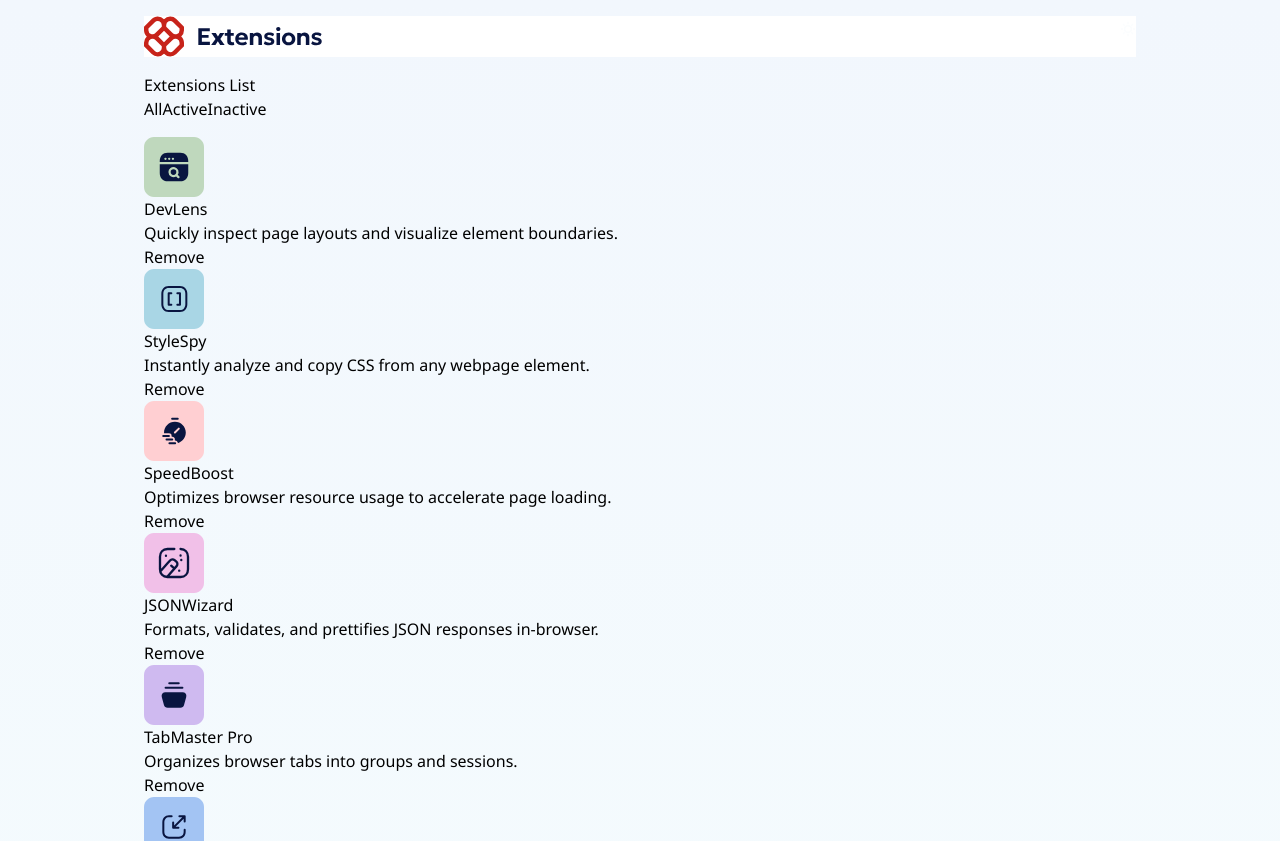
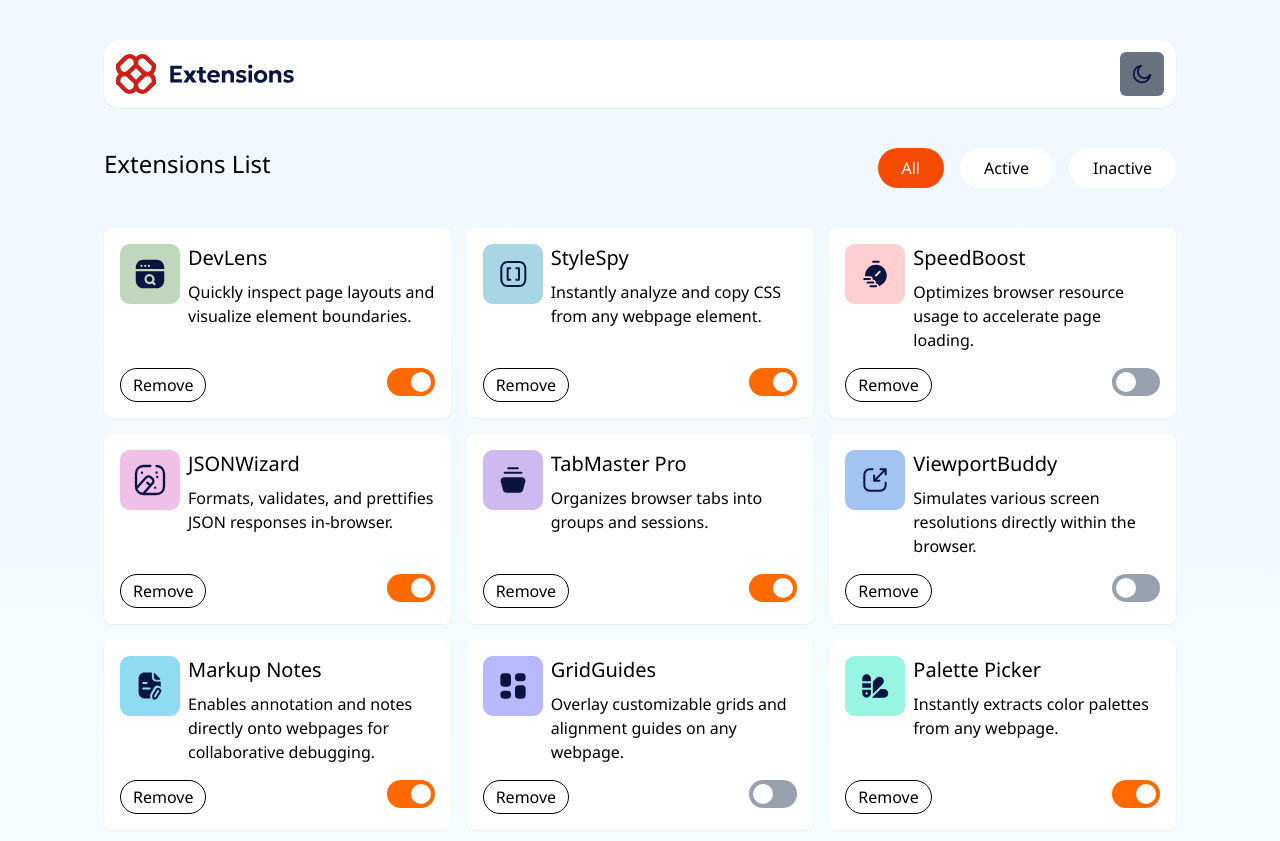
Before and after one commit to jjdavenport/browser-extensions-manager-ui-main, a React (Vite) app: page / in a window 1280 px wide. Shown: the top 841 px of the page. Built offline with nearby package versions, Linux system fonts and the light colour scheme.

Commit message:
add buttons

```diff
--- a/src/App.jsx
+++ b/src/App.jsx
@@ -13,8 +13,8 @@ function App() {
         <Container>
           <Header />
           <Nav />
-          <main>
-            <ul>
+          <main className="flex flex-1">
+            <ul className="grid grid-cols-3 grid-rows-4 gap-4">
               {data.map((i, index) => (
                 <Extension key={index} data={i} />
               ))}
--- a/src/components/container.jsx
+++ b/src/components/container.jsx
@@ -1,7 +1,9 @@
 const Container = ({ children }) => {
   return (
     <>
-      <div className="flex w-full max-w-5xl flex-col gap-4 p-4">{children}</div>
+      <div className="flex w-full max-w-6xl flex-1 flex-col gap-10 p-10">
+        {children}
+      </div>
     </>
   );
 };
--- a/src/components/extension.jsx
+++ b/src/components/extension.jsx
@@ -1,17 +1,28 @@
+import { useState } from "react";
+import ToggleButton from "./toggle-button";
+
 const Extension = ({ data }) => {
+  const [active, setActive] = useState(data.isActive);
+
+  const toggle = () => {
+    setActive(!active);
+  };
+
   return (
     <>
-      <li>
-        <div>
+      <li className="flex flex-col justify-between gap-4 rounded-lg bg-white p-4 shadow-xs">
+        <div className="flex items-start gap-2">
           <img src={data.logo} />
-          <div>
-            <span>{data.name}</span>
+          <div className="flex flex-col gap-2">
+            <span className="text-xl">{data.name}</span>
             <p>{data.description}</p>
           </div>
         </div>
-        <div>
-          <button>Remove</button>
-          <button></button>
+        <div className="flex justify-between">
+          <button className="cursor-pointer rounded-full border px-3 py-1">
+            Remove
+          </button>
+          <ToggleButton onClick={toggle} active={active} />
         </div>
       </li>
     </>
--- a/src/components/header.jsx
+++ b/src/components/header.jsx
@@ -8,15 +8,18 @@ const Header = () => {
 
   return (
     <>
-      <header className="flex w-full justify-between bg-white">
+      <header className="flex w-full justify-between rounded-2xl bg-white p-3 shadow-xs">
         <img src={logoIcon} />
-        <button onClick={() => setDarkMode(!darkMode)}>
+        <button
+          className="rounded-md bg-gray-500 p-3"
+          onClick={() => setDarkMode(!darkMode)}
+        >
           <img
-            className={`${darkMode ? "scale-0" : "scale-100"} size-4`}
+            className={`${darkMode ? "scale-100" : "scale-0"} absolute size-5`}
             src={sunIcon}
           />
           <img
-            className={`${darkMode ? "scale-100" : "scale-0"} size-4`}
+            className={`${darkMode ? "scale-0" : "scale-100"} size-5`}
             src={moonIcon}
           />
         </button>
--- /dev/null
+++ b/src/components/nav-button.jsx
@@ -0,0 +1,16 @@
+const NavButton = ({ text, onClick, state, buttonState }) => {
+  return (
+    <>
+      <li>
+        <button
+          className={`${state === buttonState ? "bg-orange-600 text-white" : "bg-white"} cursor-pointer rounded-full p-2 px-6`}
+          onClick={onClick}
+        >
+          {text}
+        </button>
+      </li>
+    </>
+  );
+};
+
+export default NavButton;
--- a/src/components/nav.jsx
+++ b/src/components/nav.jsx
@@ -1,12 +1,34 @@
+import { useState } from "react";
+import NavButton from "./nav-button";
+
 const Nav = () => {
+  const [state, setState] = useState("all");
+
   return (
     <>
-      <section>
-        <h2>Extensions List</h2>
+      <section className="flex justify-between">
+        <h1 className="text-2xl">Extensions List</h1>
         <nav>
-          <button>All</button>
-          <button>Active</button>
-          <button>Inactive</button>
+          <ul className="flex gap-4">
+            <NavButton
+              buttonState="all"
+              state={state}
+              onClick={() => setState("all")}
+              text="All"
+            />
+            <NavButton
+              buttonState="active"
+              state={state}
+              onClick={() => setState("active")}
+              text="Active"
+            />
+            <NavButton
+              buttonState="inactive"
+              state={state}
+              onClick={() => setState("inactive")}
+              text="Inactive"
+            />
+          </ul>
         </nav>
       </section>
     </>
--- /dev/null
+++ b/src/components/toggle-button.jsx
@@ -0,0 +1,20 @@
+const ToggleButton = ({ active, onClick }) => {
+  return (
+    <>
+      <div
+        className={`${active ? "bg-orange-500" : "bg-gray-400"} flex h-fit items-center rounded-full px-1 py-1`}
+      >
+        <button
+          onClick={onClick}
+          className={`${!active ? "bg-white" : "bg-transparent"} size-5 cursor-pointer rounded-full`}
+        ></button>
+        <button
+          onClick={onClick}
+          className={`${active ? "bg-white" : "bg-transparent"} size-5 cursor-pointer rounded-full`}
+        ></button>
+      </div>
+    </>
+  );
+};
+
+export default ToggleButton;
```
